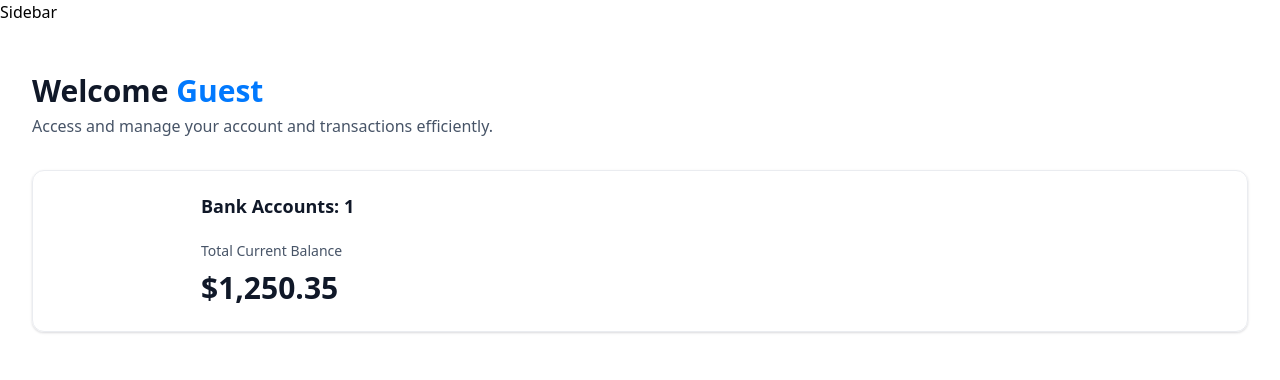
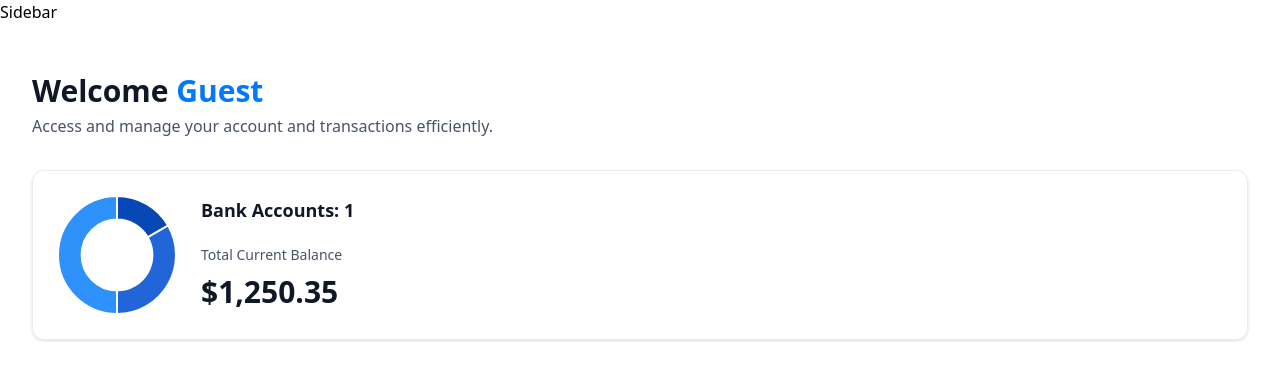
Before and after one commit to deli123/Vortex, a Next.js app: page / in a window 1280 px wide. Shown: the top 380 px of the page. Built offline with nearby package versions, Linux system fonts and the light colour scheme.

Commit message:
Implement doughnut chart for total bank balance

```diff
--- /dev/null
+++ b/components/DoughnutChart.tsx
@@ -0,0 +1,34 @@
+"use client";
+
+import { Chart as ChartJS, ArcElement, Tooltip, Legend } from "chart.js";
+import { Doughnut } from "react-chartjs-2";
+
+ChartJS.register(ArcElement, Tooltip, Legend);
+
+const DoughnutChart = ({ accounts }: DoughnutChartProps) => {
+  const data = {
+    datasets: [
+      {
+        label: "Banks",
+        data: [1250, 2500, 3750],
+        backgroundColor: ["#0747b6", "#2265d8", "#2f91fa"],
+      },
+    ],
+    labels: ["Bank 1", "Bank 2", "Bank 3"],
+  };
+  return (
+    <Doughnut
+      data={data}
+      options={{
+        cutout: "60%",
+        plugins: {
+          legend: {
+            display: false
+          }
+        }
+      }}
+    />
+  );
+};
+
+export default DoughnutChart;
--- a/components/TotalBalanceBox.tsx
+++ b/components/TotalBalanceBox.tsx
@@ -1,5 +1,6 @@
 import React from "react";
 import AnimatedCounter from "./AnimatedCounter";
+import DoughnutChart from "./DoughnutChart";
 
 const TotalBalanceBox = ({
   accounts = [],
@@ -8,14 +9,16 @@
 }: TotalBalanceBoxProps) => {
   return (
     <section className="total-balance">
-      <div className="total-balance-chart">{/* DoughnutChart*/}</div>
+      <div className="total-balance-chart">
+        <DoughnutChart accounts={accounts} />
+      </div>
       <div className="flex flex-col gap-6">
         <h2 className="header-2">Bank Accounts: {totalBanks}</h2>
         <div className="flex flex-col gap-2">
           <p className="total-balance-label">Total Current Balance</p>
-          <p className="total-balance-amount flex-center gap-2">
+          <div className="total-balance-amount flex-center gap-2">
             <AnimatedCounter amount={totalCurrentBalance} />
-          </p>
+          </div>
         </div>
       </div>
     </section>
--- a/package.json
+++ b/package.json
@@ -9,12 +9,14 @@
     "lint": "next lint"
   },
   "dependencies": {
+    "chart.js": "^4.4.3",
     "class-variance-authority": "^0.7.0",
     "clsx": "^2.1.1",
     "lucide-react": "^0.395.0",
     "next": "14.2.4",
     "query-string": "^9.0.0",
     "react": "^18",
+    "react-chartjs-2": "^5.2.0",
     "react-countup": "^6.5.3",
     "react-dom": "^18",
     "tailwind-merge": "^2.3.0",
```
Also changed, not shown: app/(root)/page.tsx (line endings or trailing spaces), 1 other file (tests, documents, lock files or other folders).
